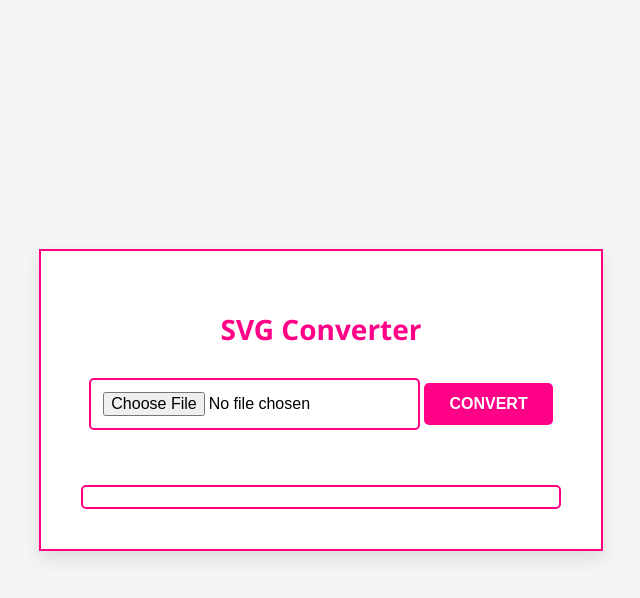
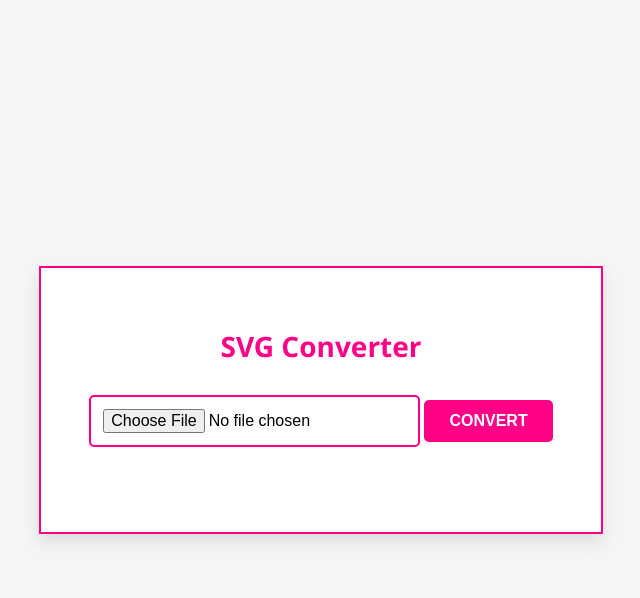
Before and after one commit to tonitool/svg-ua25, a Flask app: page / in a window 1280 px wide. Shown: the top 598 px of the page, without its empty margins (319-959 px from the left). Run offline with Flask 3, Linux system fonts and the light colour scheme.

Commit message:
Update index.html

```diff
--- a/templates/index.html
+++ b/templates/index.html
@@ -64,7 +64,6 @@
         .error {
             color: red;
         }
-
         .result {
             margin-top: 30px;
             max-height: 400px;  /* Limit the height of the image container */
@@ -72,15 +71,14 @@
             border-radius: 5px;
             border: 2px solid #FF0087; /* Add border around the result image */
             padding: 10px;
+            display: none; /* Initially hide the result container */
         }
-
         .result img {
             width: 100%;         /* Ensures the image fits the width of the container */
             height: auto;        /* Keeps aspect ratio intact */
             max-width: 100%;     /* Prevents image from overflowing the container */
             max-height: 100%;    /* Ensures the image doesn’t exceed the container’s height */
         }
-
         /* Add animation to buttons and hover effects */
         button:active {
             transform: translateY(2px);
@@ -126,6 +124,7 @@
                     const img = document.createElement("img");
                     img.src = result.url;
                     img.alt = "Converted SVG Image";
+                    document.getElementById("result").style.display = "block";  // Show the result container
                     document.getElementById("result").appendChild(img);
                 } else {
                     document.getElementById("status").textContent = "Failed to convert image.";
```
Lines whose indentation alone changed are shown as unchanged.
